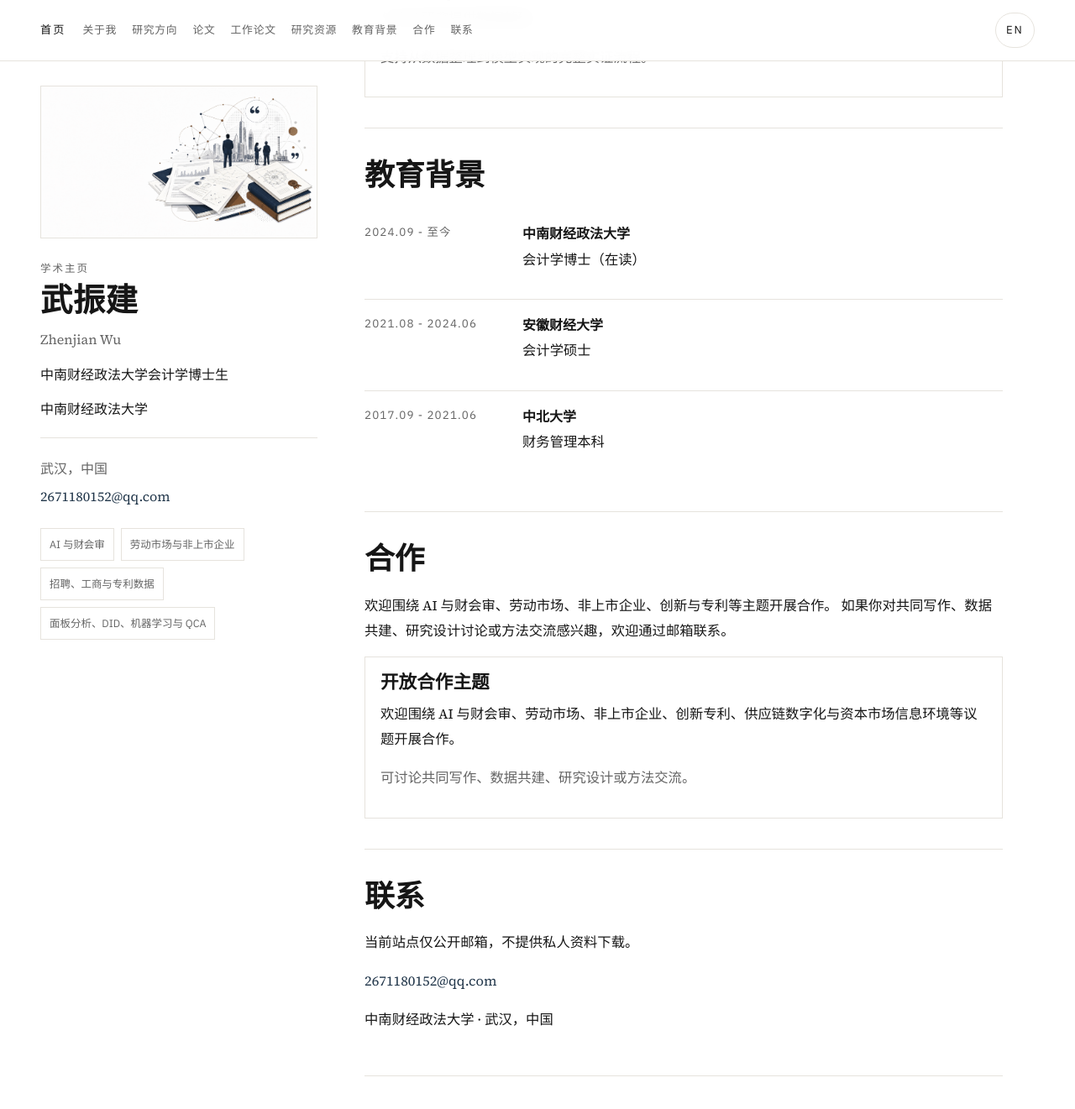
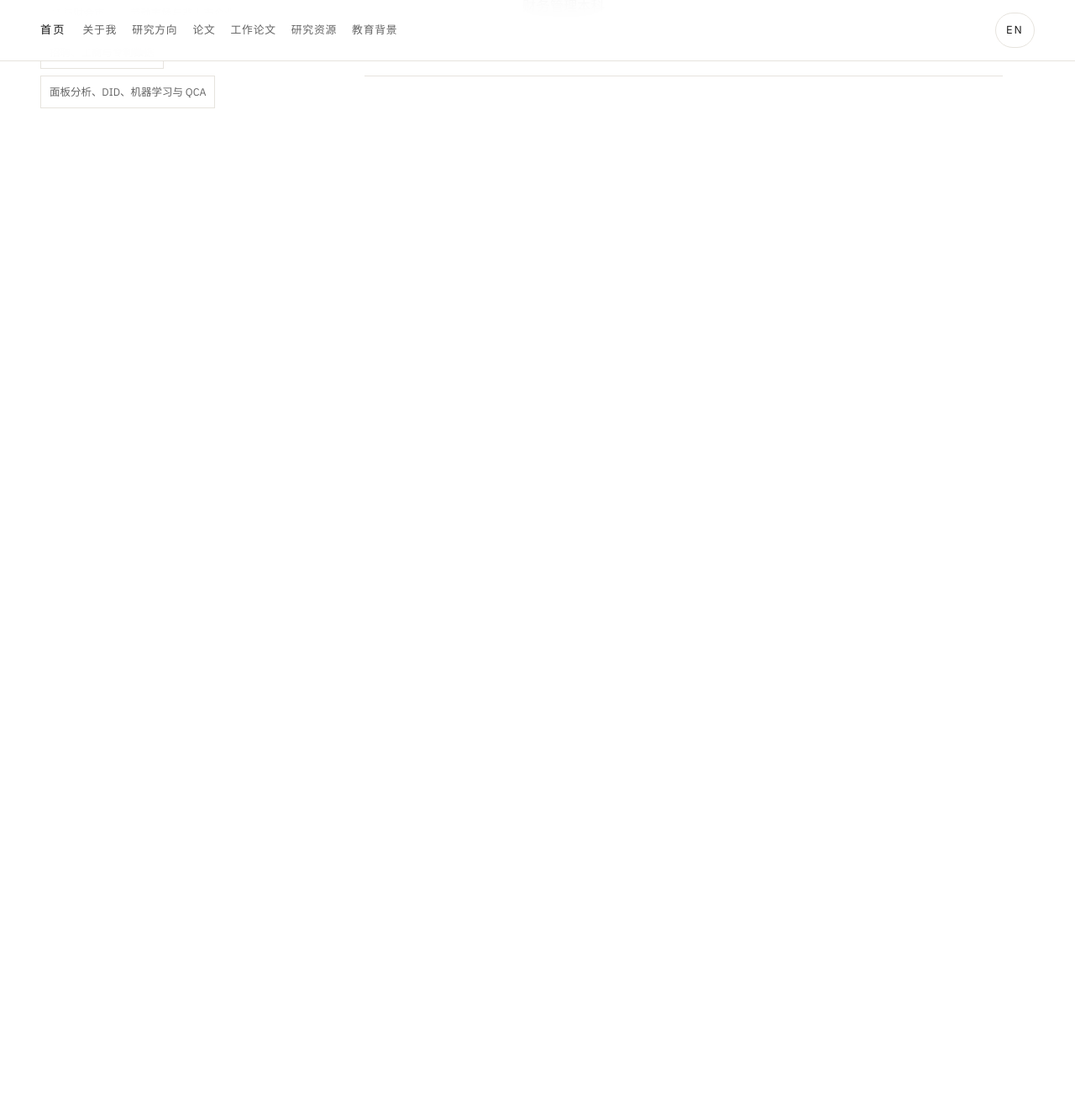
Before and after one commit to wuzhenjian0125/wuzhenjian0125.github.io, a Jekyll site: the page built from _pages/about-zh.md, in a window 1280 px wide and 1400 px high, scrolled down 3728 px. Shown: the top 1321 px of the window at 84% size. Built offline with Jekyll 4.4.1, drawn with Linux system fonts in a browser that asks for light colours; after the commit the page ends 3937 px from its top, so only the background shows below that; some of the changed text lies outside the part shown.

Commit message:
Trim homepage sections and tagline

```diff
--- a/_data/profile.yml
+++ b/_data/profile.yml
@@ -14,7 +14,6 @@ zh:
   credential_line: "已通过中国注册会计师考试专业阶段。"
   bio_extra: >-
     希望与对中国企业、创新、劳动市场、非上市企业和 AI 经济后果感兴趣的研究者建立合作。
-  signature_line: "关注技术变迁如何进入企业、信息环境与真实经济活动。"
   highlight_items:
     - "AI 与财会审"
     - "劳动市场与非上市企业"
@@ -27,9 +26,6 @@ zh:
       body: "可使用招聘数据、工商数据、上市公司创新专利数据，并熟悉全量专利数据的研究化处理。"
     - title: "方法路线"
       body: "掌握面板分析、多种 DID 技术、大模型微调、Python、机器学习与 QCA 在会计学研究中的应用，并擅长对实证论文进行设计。"
-  collaboration: >-
-    欢迎围绕 AI 与财会审、劳动市场、非上市企业、创新与专利等主题开展合作。
-    如果你对共同写作、数据共建、研究设计讨论或方法交流感兴趣，欢迎通过邮箱联系。
 
 en:
   site_title: "Zhenjian Wu"
@@ -49,7 +45,6 @@ en:
   bio_extra: >-
     Open to collaboration with researchers interested in Chinese firms, innovation, labor markets,
     non-listed firms, and the economic consequences of AI.
-  signature_line: "Interested in how technological change enters firms, information environments, and real economic activity."
   highlight_items:
     - "AI in accounting and auditing"
     - "Labor market and non-listed firms"
@@ -62,10 +57,6 @@ en:
       body: "Works with large-scale hiring data, firm registry records, listed-firm innovation patent data, and research-ready processing of full patent databases."
     - title: "Methods"
       body: "Works with panel analysis, multiple DID designs, LLM fine-tuning, Python, machine learning, and QCA in accounting research, with particular strength in empirical paper design."
-  collaboration: >-
-    Collaboration is welcome on topics related to AI and accounting, labor markets, non-listed firms,
-    innovation, and patent-based research. Please feel free to reach out for coauthorship, data collaboration,
-    research design discussions, or method exchange.
 
 research_interests:
   - zh: "AI 与财会审"
--- a/_pages/about-zh.md
+++ b/_pages/about-zh.md
@@ -10,10 +10,8 @@ description: "武振建中文学术主页，英文版为默认入口。"
 {% assign profile_text = site.data.profile.zh %}
 {% assign published = site.publications | where: "category", "published" | sort: "date" | reverse %}
 {% assign working = site.publications | where: "category", "working" | sort: "date" | reverse %}
-{% assign research_projects = site.projects | where: "group", "research" | sort: "date" | reverse %}
 {% assign data_projects = site.projects | where: "group", "data" | sort: "date" | reverse %}
 {% assign methods_projects = site.projects | where: "group", "methods" | sort: "date" | reverse %}
-{% assign collaboration_projects = site.projects | where: "group", "collaboration" | sort: "date" | reverse %}
 
 <span class="anchor" id="about-me"></span>
 <section class="content-section content-section--intro">
@@ -21,7 +19,6 @@ description: "武振建中文学术主页，英文版为默认入口。"
   <p>{{ profile_text.bio }}</p>
   <p>{{ profile_text.credential_line }}</p>
   <p>{{ profile_text.bio_extra }}</p>
-  <p class="signature-line">{{ profile_text.signature_line }}</p>
   <div class="overview-grid">
     {% for card in profile_text.overview_cards %}
     <article class="overview-card">
@@ -88,16 +85,6 @@ description: "武振建中文学术主页，英文版为默认入口。"
 <section class="content-section">
   <h2>研究资源</h2>
   <div class="resource-group">
-    <h3>科研项目</h3>
-    {% for item in research_projects %}
-    <article class="resource-entry">
-      <h4>{{ item.title_zh }}</h4>
-      <p>{{ item.description_zh }}</p>
-      <p class="resource-note">{{ item.note_zh }}</p>
-    </article>
-    {% endfor %}
-  </div>
-  <div class="resource-group">
     <h3>数据资源</h3>
     {% for item in data_projects %}
     <article class="resource-entry">
@@ -134,24 +121,3 @@ description: "武振建中文学术主页，英文版为默认入口。"
     {% endfor %}
   </ul>
 </section>
-
-<span class="anchor" id="collaboration"></span>
-<section class="content-section">
-  <h2>合作</h2>
-  <p>{{ profile_text.collaboration }}</p>
-  {% for item in collaboration_projects %}
-  <article class="resource-entry">
-    <h4>{{ item.title_zh }}</h4>
-    <p>{{ item.description_zh }}</p>
-    <p class="resource-note">{{ item.note_zh }}</p>
-  </article>
-  {% endfor %}
-</section>
-
-<span class="anchor" id="contact"></span>
-<section class="content-section">
-  <h2>联系</h2>
-  <p>当前站点仅公开邮箱，不提供私人资料下载。</p>
-  <p><a href="mailto:{{ profile_text.email }}">{{ profile_text.email }}</a></p>
-  <p>{{ profile_text.affiliation }} · {{ profile_text.location }}</p>
-</section>
```
Also changed, not shown: _data/navigation.yml (+0 -8 lines), _pages/about.md (+0 -34 lines).
